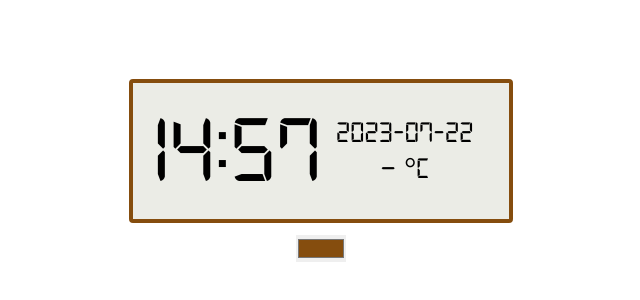
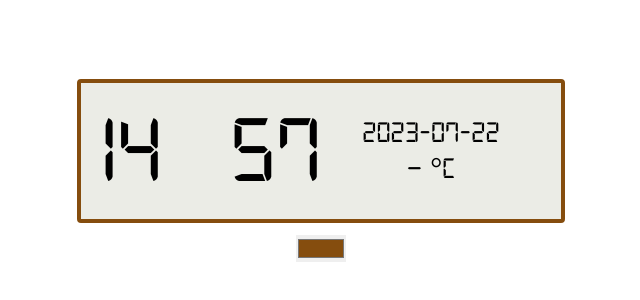
Before and after one commit to TheWilley/ImJustAClock, a React (Vite) app: page / in a window 1280 px wide. Shown: the part 230-530 px from the top of the page, without its empty margins (319-959 px from the left). Built offline with nearby package versions, Linux system fonts and the light colour scheme; no server answers.

Commit message:
feat: made colons blink

```diff
--- a/src/components/Display.tsx
+++ b/src/components/Display.tsx
@@ -5,24 +5,32 @@ import moment from 'moment';
 function Display() {
     const [dateAndTime, setDateAndTime] = useState({
         date: '1998-04-13',
-        time: '00:00'
+        time: {
+            hours: '00',
+            minutes: '00'
+        }
     });
+    const [blinkingColon, setBlinkingColon] = useState(false);
 
     const update = () => {
         moment().locale();
         const currentDate = moment().format('YYYY-MM-DD');
-        const currentTime = moment().format('HH:mm');
+        const hours = moment().format('HH');
+        const minutes = moment().format('mm');
 
         const dateAndtime = {
             date: currentDate,
-            time: currentTime
+            time: {
+                hours: hours,
+                minutes: minutes
+            }
         };
 
+        setBlinkingColon((current) => !current);
         setDateAndTime({ ...dateAndtime });
     };
 
     useEffect(() => {
-        update();
         const intervalId = setInterval(() => {
             update();
         }, 1000);
@@ -33,7 +41,7 @@ function Display() {
     return (
         <div className='grid grid-cols-1 sm:grid-cols-2'>
             <div className='text-8xl'>
-                {dateAndTime.time}
+                {dateAndTime.time.hours} <span style={{visibility: blinkingColon ? 'hidden' : 'visible'}}> : </span> {dateAndTime.time.minutes}
             </div>
             <div className='text-3xl flex items-center justify-center p-3'>
                 <div>
```
